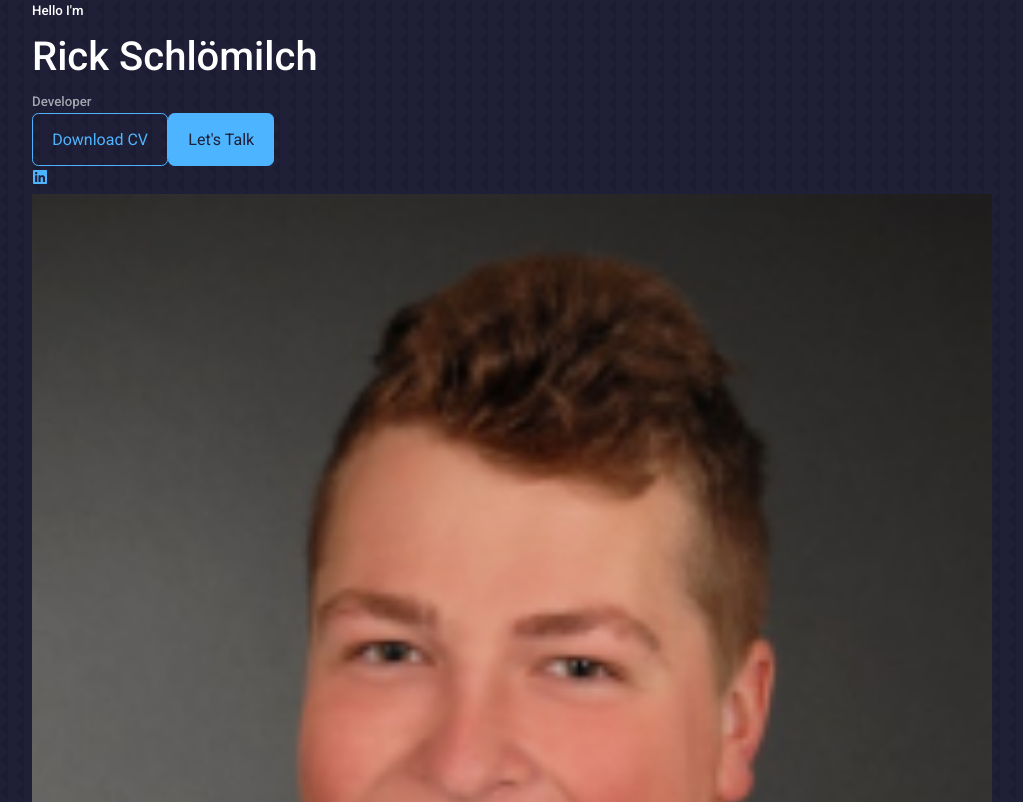
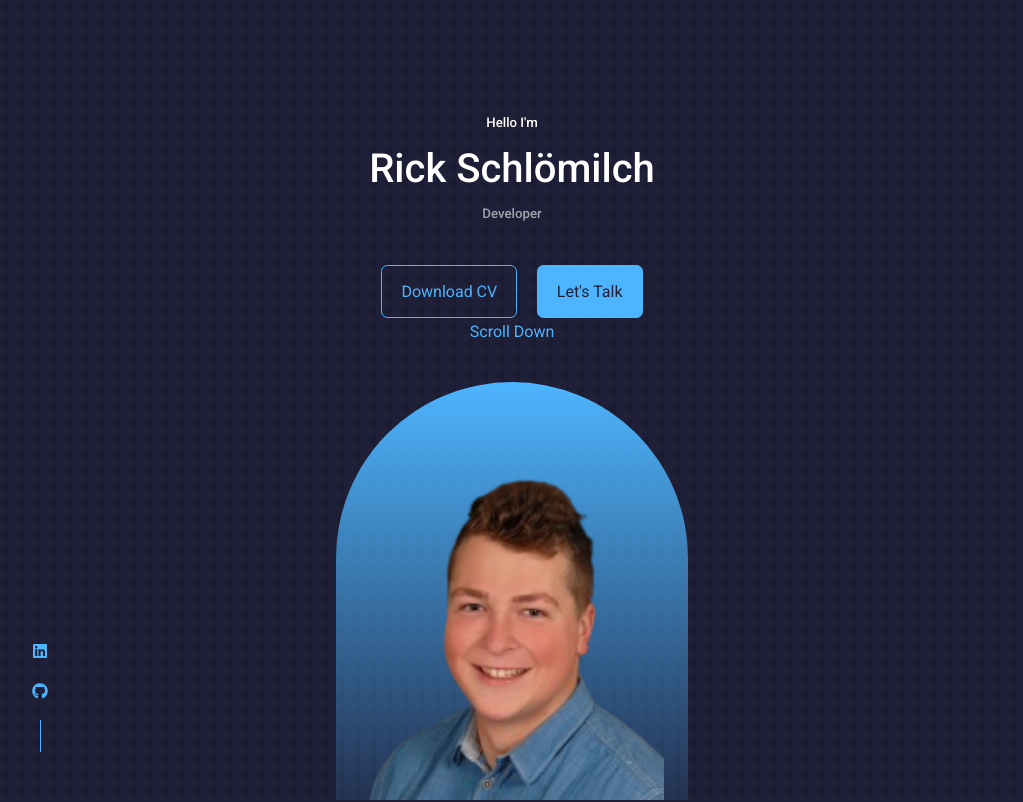
Before and after one commit to Riggi0815/my-app, a React (Create React App) app: page / in a window 1280 px wide. Shown: the top 802 px of the page, without its empty margins (128-1151 px from the left). Built offline with nearby package versions, Linux system fonts and the light colour scheme; the HTML template or start-up script is replaced by a standard one; a web font is replaced by a local one.

Commit message:
Header css

```diff
--- a/src/components/Header/HeaderSocials.js
+++ b/src/components/Header/HeaderSocials.js
@@ -1,11 +1,11 @@
 import React from "react";
-import { FaLinkedin } from "react-icons/fa";
+import {FaGithub, FaLinkedin} from "react-icons/fa";
 
 const HeaderSocials = () => {
   return(
       <div className='header_socials'>
           <a href="https://linkedin.com" target="_blank"> <FaLinkedin /> </a>
-          <a href="https://github.com" target="_blank"></a>
+          <a href="https://github.com" target="_blank"><FaGithub /></a>
       </div>
   )
 };
--- a/src/components/Header/header.css
+++ b/src/components/Header/header.css
@@ -0,0 +1,50 @@
+header {
+    height: 100vh;
+    padding-top: 7rem;
+    overflow: hidden;
+}
+
+.header_container {
+    text-align: center;
+    height: 100%;
+    position: relative;
+}
+
+/* -------------- CTA -------------- */
+.cta {
+    margin-top: 2.5rem;
+    display:flex;
+    gap: 1.2rem;
+    justify-content: center;
+}
+
+/* -------------- HEADER SOCIALS -------------- */
+.header_socials {
+    display: flex;
+    flex-direction: column;
+    align-items: center;
+    gap: 0.8rem;
+    position: absolute;
+    left: 0;
+    bottom: 3rem;
+}
+
+.header_socials::after {
+    content: '';
+    width: 1px;
+    height: 2rem;
+    background: var(--color-primary);
+}
+
+/* -------------- IMAGE -------------- */
+.me{
+    background: linear-gradient(var(--color-primary), transparent);
+    width: 22rem;
+    height: 30rem;
+    position: absolute;
+    left: calc(50% - 11rem);
+    margin-top: 4rem;
+    border-radius: 12rem 12rem 0 0;
+    overflow: hidden;
+    padding: 5rem 1.5rem 1.5rem 1.5rem;
+}
```
Also changed, not shown: src/assets/me.png.
